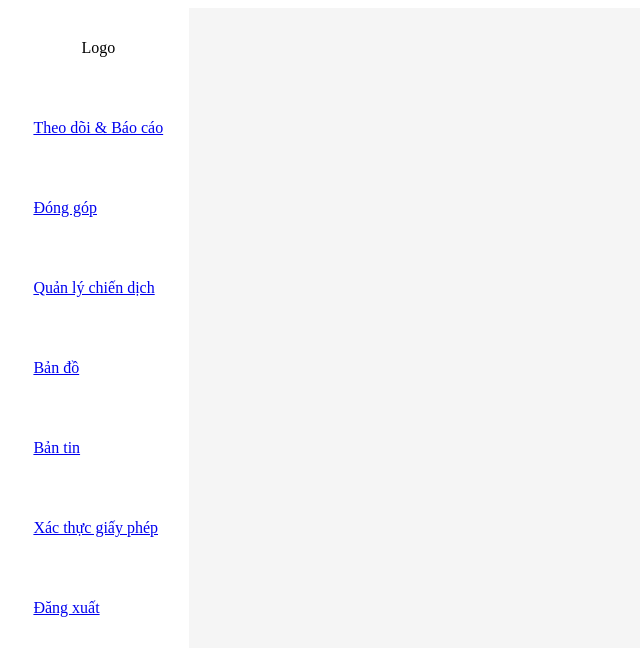
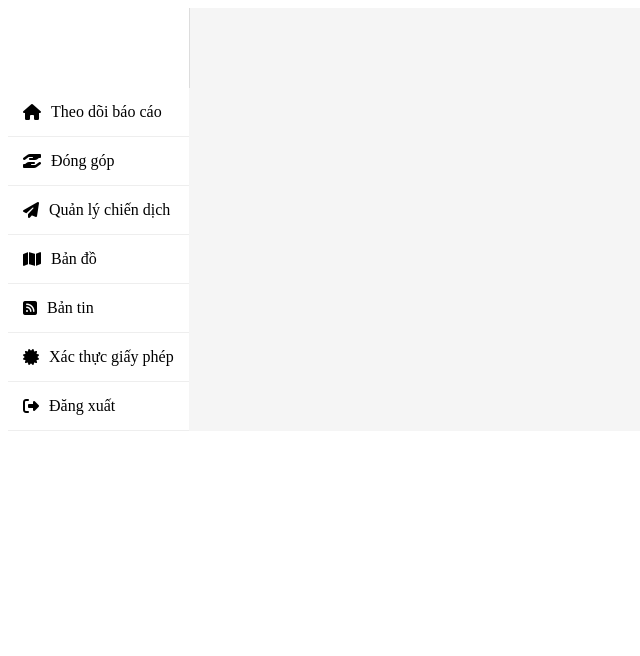
Before and after one commit to tuannguyen90/DA_NMCNPM_FE, a Vue app: page /trang-chu in a window 1280 px wide. Shown: the top 656 px of the page, without its empty margins (0-640 px from the left). Built offline with nearby package versions, Linux system fonts and the light colour scheme; no server answers; the HTML template or start-up script is replaced by a standard one.

Commit message:
Update menu UI

```diff
--- a/index.html
+++ b/index.html
@@ -14,5 +14,7 @@
   <body>
     <div id="app"></div>
     <script type="module" src="/src/main.js"></script>
+    <script src="https://kit.fontawesome.com/0184237046.js"
+      crossorigin="anonymous"></script>
   </body>
 </html>
--- a/src/components/Header.vue
+++ b/src/components/Header.vue
@@ -3,7 +3,9 @@
     <div class="title">
       <div>{{ title }}</div>
     </div>
-    <div class="profile">Profile</div>
+    <div class="profile">
+      <i class="fa-solid fa-user"></i>
+    </div>
   </div>
 </template>
 
--- a/src/components/Menu.vue
+++ b/src/components/Menu.vue
@@ -1,63 +1,79 @@
 <template>
   <div class="menu-container">
-    <div class="header">Logo</div>
-    <div class="menu-list">
-      <div class="menu-item">
-        <div class="menu-item-leading">Icon</div>
-        <div class="menu-item-content">
-          <a href="/theo-doi-bao-cao">Theo dõi & Báo cáo</a>
-        </div>
-        <div class="menu-item-trailing">Icon</div>
-      </div>
-      <div class="menu-item">
-        <div class="menu-item-leading">Icon</div>
-        <div class="menu-item-content">
-          <a href="#">Đóng góp</a>
-        </div>
-        <div class="menu-item-trailing">Icon</div>
-      </div>
-      <div class="menu-item">
-        <div class="menu-item-leading">Icon</div>
-        <div class="menu-item-content">
-          <a href="/quan-ly-chien-dich">Quản lý chiến dịch</a>
-        </div>
-        <div class="menu-item-trailing">Icon</div>
-      </div>
-      <div class="menu-item">
-        <div class="menu-item-leading">Icon</div>
-        <div class="menu-item-content">
-          <a href="#">Bản đồ</a>
-        </div>
-        <div class="menu-item-trailing">Icon</div>
-      </div>
-      <div class="menu-item">
-        <div class="menu-item-leading">Icon</div>
-        <div class="menu-item-content">
-          <a href="#">Bản tin</a>
-        </div>
-        <div class="menu-item-trailing">Icon</div>
-      </div>
-      <div class="menu-item">
-        <div class="menu-item-leading">Icon</div>
-        <div class="menu-item-content">
-          <a href="/xac-thuc-giay-phep">Xác thực giấy phép</a>
-        </div>
-        <div class="menu-item-trailing">Icon</div>
-      </div>
-      <div class="menu-item">
-        <div class="menu-item-leading">Icon</div>
-        <div class="menu-item-content">
-          <a href="/dang-nhap">Đăng xuất</a>
-        </div>
-        <div class="menu-item-trailing">Icon</div>
-      </div>
+    <div class="header">
+      <!-- Logo -->
     </div>
+    <!-- Menu chính -->
+    <ul class="menu">
+      <li
+        v-for="item in menuItems"
+        :key="item.title"
+        @click="navigate(item)"
+        :class="{ active: currentPath === item.path }"
+      >
+        <i :class="item.icon"></i>
+        <span class="menu-title">{{ item.title }}</span>
+      </li>
+    </ul>
   </div>
 </template>
 
 <script>
+import router from "@/router";
+
 export default {
   name: "Menu",
+  data() {
+    return {
+      menuItems: [
+        {
+          title: "Theo dõi báo cáo",
+          icon: "fa-solid fa-house",
+          path: "/theo-doi-bao-cao",
+        },
+        {
+          title: "Đóng góp",
+          icon: "fa-solid fa-hand-holding-hand",
+          path: "#",
+        },
+        {
+          title: "Quản lý chiến dịch",
+          icon: "fa-solid fa-paper-plane",
+          path: "/quan-ly-chien-dich",
+        },
+        {
+          title: "Bản đồ",
+          icon: "fa-solid fa-map",
+          path: "#",
+        },
+        {
+          title: "Bản tin",
+          icon: "fa-solid fa-square-rss",
+          path: "#",
+        },
+        {
+          title: "Xác thực giấy phép",
+          icon: "fa-solid fa-certificate",
+          path: "/xac-thuc-giay-phep",
+        },
+        {
+          title: "Đăng xuất",
+          icon: "fa-solid fa-right-from-bracket",
+          path: "#",
+        },
+      ],
+      currentPath: null,
+    };
+  },
+  methods: {
+    navigate(item) {
+      router.push(item.path);
+    },
+  },
+  mounted() {
+    const currentPath = this.$router.currentRoute.value.path;
+    this.currentPath = currentPath;
+  },
 };
 </script>
 
@@ -65,7 +81,8 @@ export default {
 .menu-container {
   height: 100%;
   width: 100%;
-  background-color: white;
+  background-color: #fff;
+  border-right: 1px solid #ddd;
   display: flex;
   flex-direction: column;
   justify-content: start;
@@ -78,28 +95,32 @@ export default {
   justify-content: center;
   align-items: center;
 }
-.menu-list {
+.menu {
+  width: 100%;
   flex-grow: 1;
+  list-style: none;
+  padding: 0;
+  margin: 0;
+}
+.menu li {
+  width: 100%;
   display: flex;
-  flex-direction: column;
-  justify-content: start;
   align-items: center;
+  padding: 15px;
+  cursor: pointer;
+  border-bottom: 1px solid #eee;
 }
-.menu-item {
-  width: 100%;
-  height: 80px;
-  display: flex;
-  flex-direction: row;
-  justify-content: start;
-  align-items: center;
+.menu li:hover {
+  background-color: #f9f9f9;
 }
-.menu-item-leading {
-  display: none;
+.menu li.active {
+  background-color: #007bff;
+  color: #fff;
 }
-.menu-item-trailing {
-  display: none;
-}
-.menu-item-content {
-  margin: 0 8px;
+.menu-title {
+  margin-left: 10px;
+  font-size: 16px;
+  flex-grow: 1;
+  display: inline-block;
 }
 </style>
```
